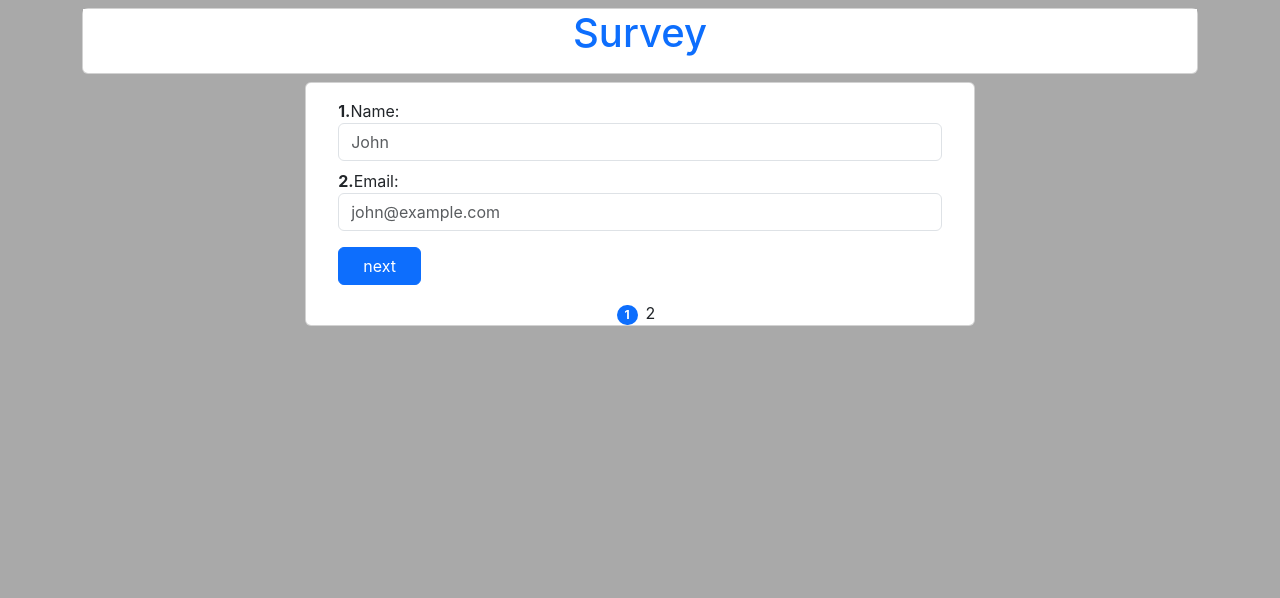
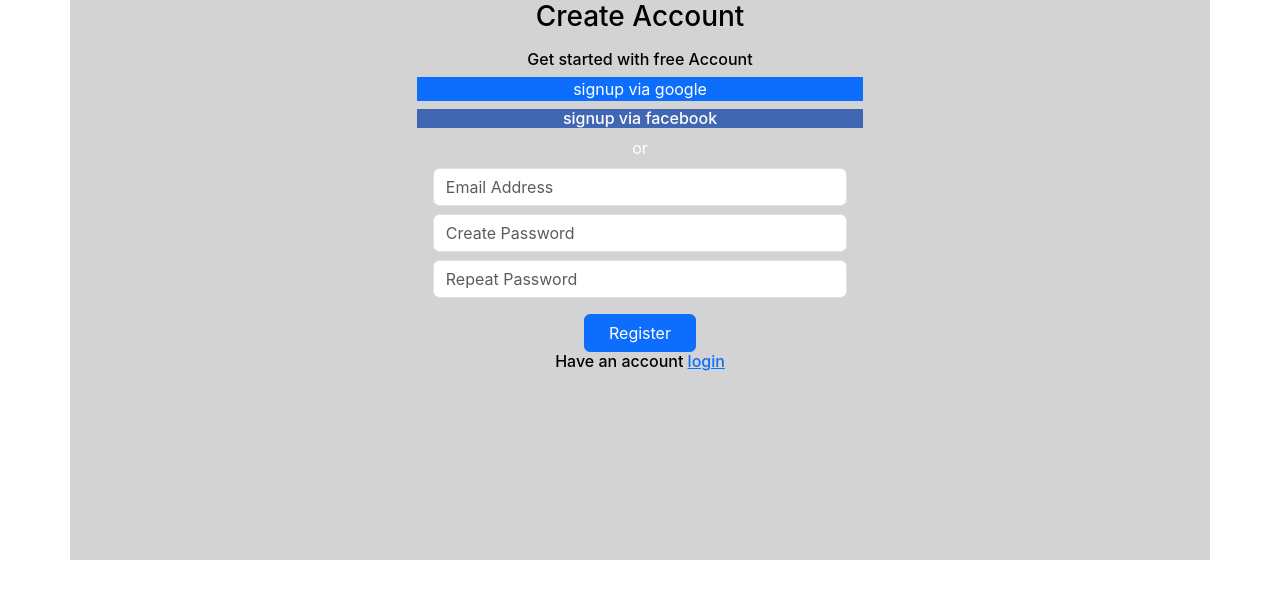
Before and after one commit to nareshgupta99/survey, a React (Create React App) app: page / in a window 1280 px wide. Shown: the top 598 px of the page. Built offline with nearby package versions, Linux system fonts and the light colour scheme.

Commit message:
register component added

```diff
--- a/package.json
+++ b/package.json
@@ -9,6 +9,7 @@
     "firebase": "^9.15.0",
     "react": "^18.2.0",
     "react-dom": "^18.2.0",
+    "react-router": "^6.7.0",
     "react-scripts": "5.0.1",
     "sweetalert2": "^11.7.0",
     "uuid": "^9.0.0",
--- a/src/App.js
+++ b/src/App.js
@@ -1,11 +1,13 @@
 
 import './App.css';
 import Container from './components/Container';
+import Register from './components/Register';
 
 function App() {
   return (
     <>
-      <Container />
+      {/* <Container /> */}
+      <Register />
     </>
   )
    }
--- a/src/components/Container.js
+++ b/src/components/Container.js
@@ -62,13 +62,14 @@ export default class Container extends Component {
         questions.q4=event.target.rate.value
         questions.q5=event.target.review.value
         questions.other=event.target.other.value
-        this.setState({question:questions})
+        this.setState({questions})
        set(ref(database,"survey/"+this.state.id),{
             name:this.state.name,
             email:this.state.email,
             questions:this.state.question
         })
         console.log(this.state)
+        // console.log(questions);
     };
     otherHandler=()=>{
         alert()
--- a/src/components/Details.js
+++ b/src/components/Details.js
@@ -5,7 +5,7 @@ import Question from './Question'
   return (
     <div className="mt-2">
       <div className='card d-container  ' >
-        <div className='card-body'>
+        <div className='card-body '>
 
           <form className=' mx-3 ' onSubmit={props.submit}>
 
--- /dev/null
+++ b/src/components/Register.css
@@ -0,0 +1,18 @@
+.r-container{
+    background-color:lightgray;
+
+    margin:auto;
+    height:70%;
+    text-align: center;
+}
+
+.form-container{
+    width:40%;
+    margin:auto;
+
+
+
+}
+heading{
+ font-weight: 400px;
+}
--- /dev/null
+++ b/src/components/Register.js
@@ -0,0 +1,52 @@
+import React from 'react'
+import "./Register.css"
+
+export default function Register(props) {
+    return (
+        <div className='card-body ' style={{ background: "white", height: "100vh" }} >
+            <div className='container r-container'>
+
+                <div className=" form-container text-white">
+                    <div className='text-black'>
+
+                    <h3 >Create Account</h3>
+                    </div>
+                    <h6 className='mt-3 text-black'>Get started with free Account</h6>
+                    <div className='bg-primary heading'>
+                        signup via google
+
+                    </div>
+                    <div style={{background:"#4267B2"}} className='mt-2 '>
+                        <h6>signup via facebook</h6>
+                    </div>
+                    or
+
+
+                    <form className=' mx-3 ' onSubmit={props.submit}>
+
+                        <div className='form-group mt-2'>
+                            <input type="Email" className="form-control" name="email" placeholder='Email Address' />
+                        </div>
+
+                        <div className='form-group mt-2'>
+                            <input type="Email" className="form-control" name="password" placeholder='Create Password' />
+                        </div>
+
+                        <div className='form-group mt-2'>
+                            <input type="Email" className="form-control" name="repeatPassword" placeholder='Repeat Password' />
+                        </div>
+                        <button type="submit" className='btn btn-primary mt-3 px-4 '>Register</button>
+
+                    </form>
+                    <h6 className='text-black'>Have an account <a href="#">login</a></h6>
+                </div>
+
+            </div>
+        </div>
+
+
+
+
+
+    )
+}
```
Also changed, not shown: 1 other file (tests, documents, lock files or other folders).
